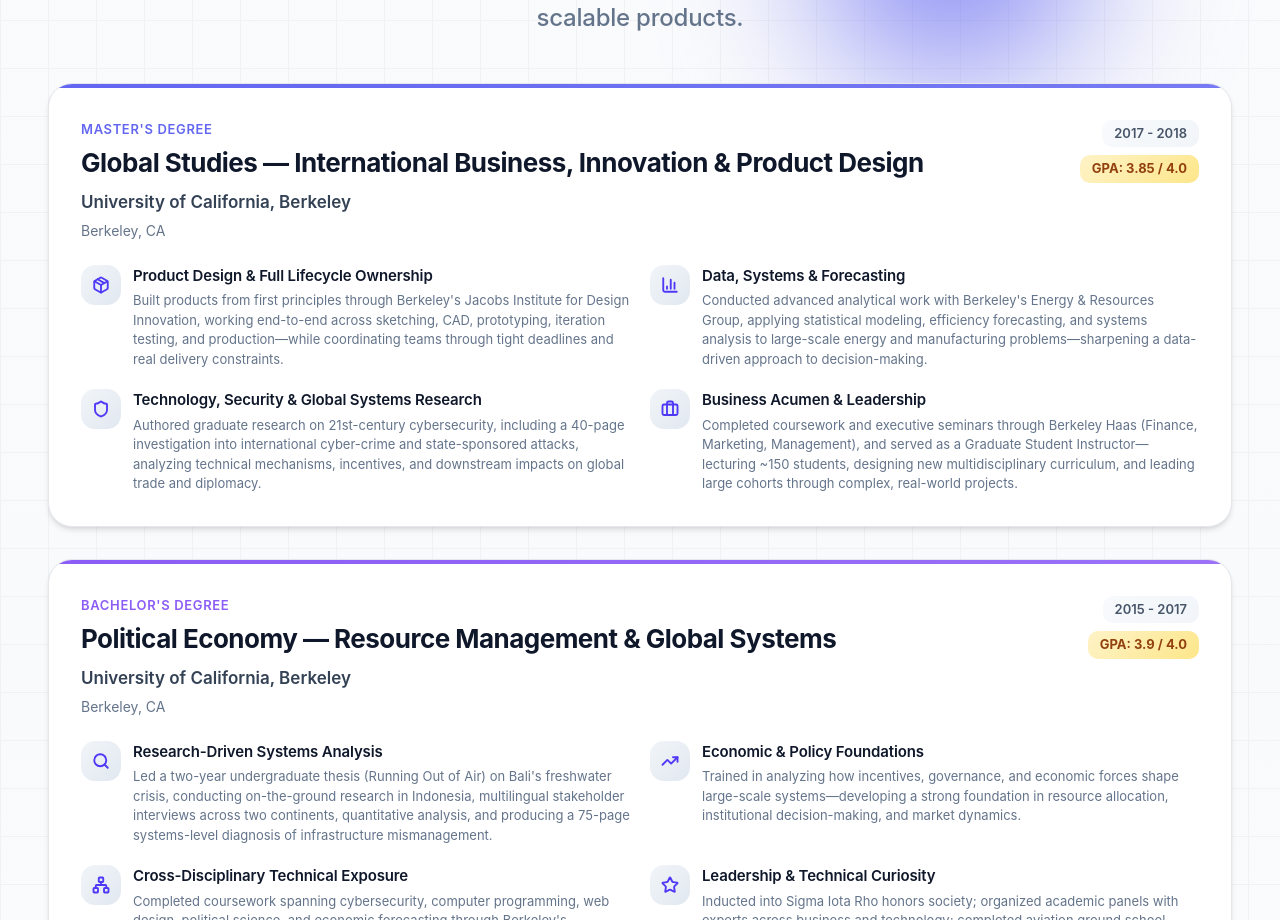
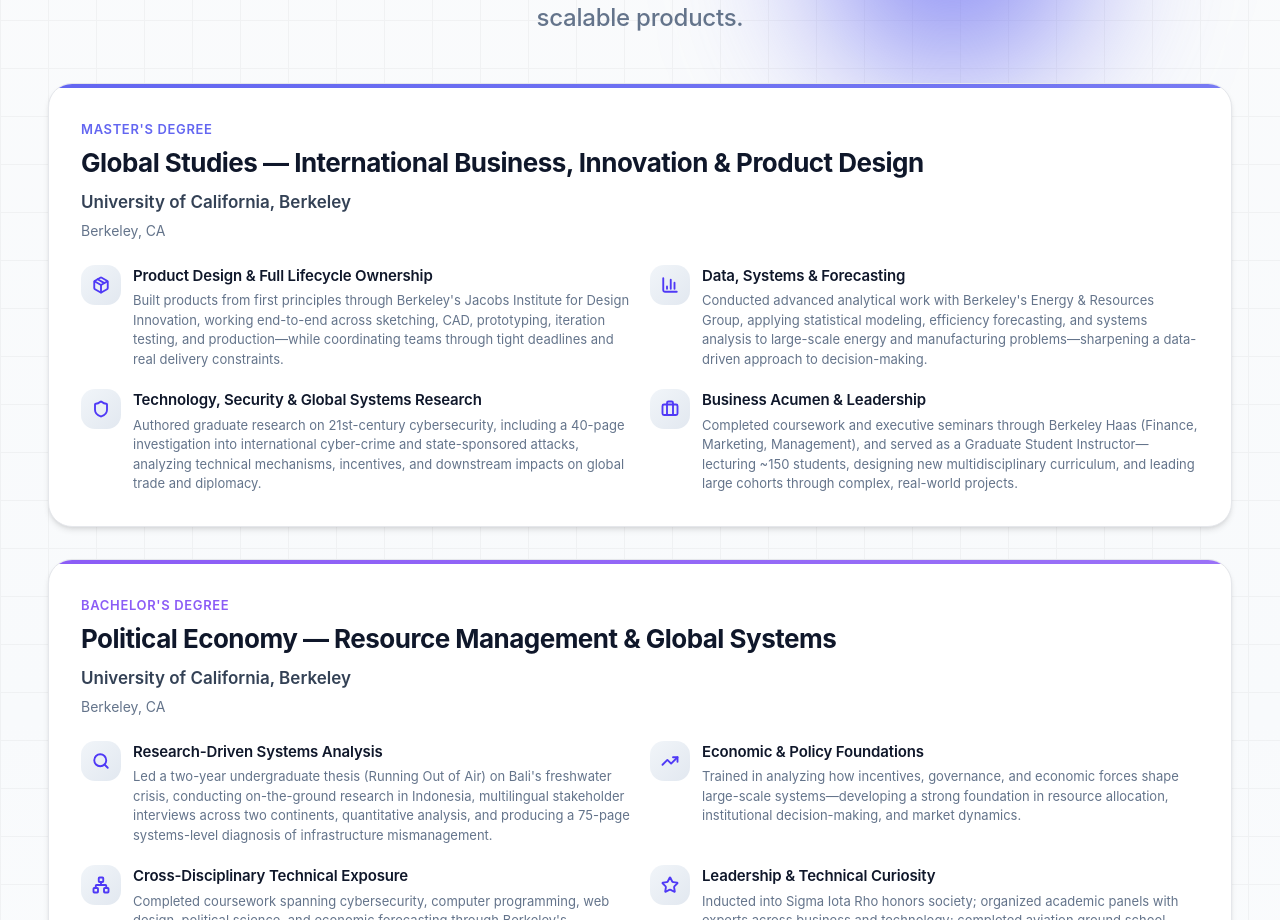
Before and after one commit to kirandel/portfolio-v2, a React (Vite) app: page / in a window 1280 px wide. Shown: the part 4370-5290 px from the top of the page. Built offline with nearby package versions, Linux system fonts and the light colour scheme.

Commit message:
fix: fix JSX error and clean Education component
Remove duplicate JSX tag and update Education to focus on accomplishments.

```diff
--- a/src/components/Education.tsx
+++ b/src/components/Education.tsx
@@ -444,35 +444,6 @@ function DegreeCard({ degree, index }: { degree: any; index: number }) {
             </div>
 
             <div className="flex flex-col gap-2 items-end">
-              <motion.div
-                initial={{ opacity: 0, scale: 0.8 }}
-                animate={isInView ? { opacity: 1, scale: 1 } : { opacity: 0, scale: 0.8 }}
-                transition={{ duration: 0.4, delay: 0.6 }}
-                className="px-3 py-1 rounded-lg"
-                style={{
-                  background: 'linear-gradient(135deg, #F8FAFC 0%, #F1F5F9 100%)',
-                  fontSize: '13px',
-                  fontWeight: '600',
-                  color: '#475569',
-                }}
-              >
-                {degree.year}
-              </motion.div>
-              <motion.div
-                initial={{ opacity: 0, scale: 0.8 }}
-                animate={isInView ? { opacity: 1, scale: 1 } : { opacity: 0, scale: 0.8 }}
-                transition={{ duration: 0.4, delay: 0.7 }}
-                whileHover={{ scale: 1.1 }}
-                className="px-3 py-1 rounded-lg"
-                style={{
-                  background: 'linear-gradient(135deg, #FEF3C7 0%, #FDE68A 100%)',
-                  fontSize: '13px',
-                  fontWeight: '700',
-                  color: '#92400E',
-                }}
-              >
-                GPA: {degree.gpa}
-              </motion.div>
             </div>
           </div>
 
```
